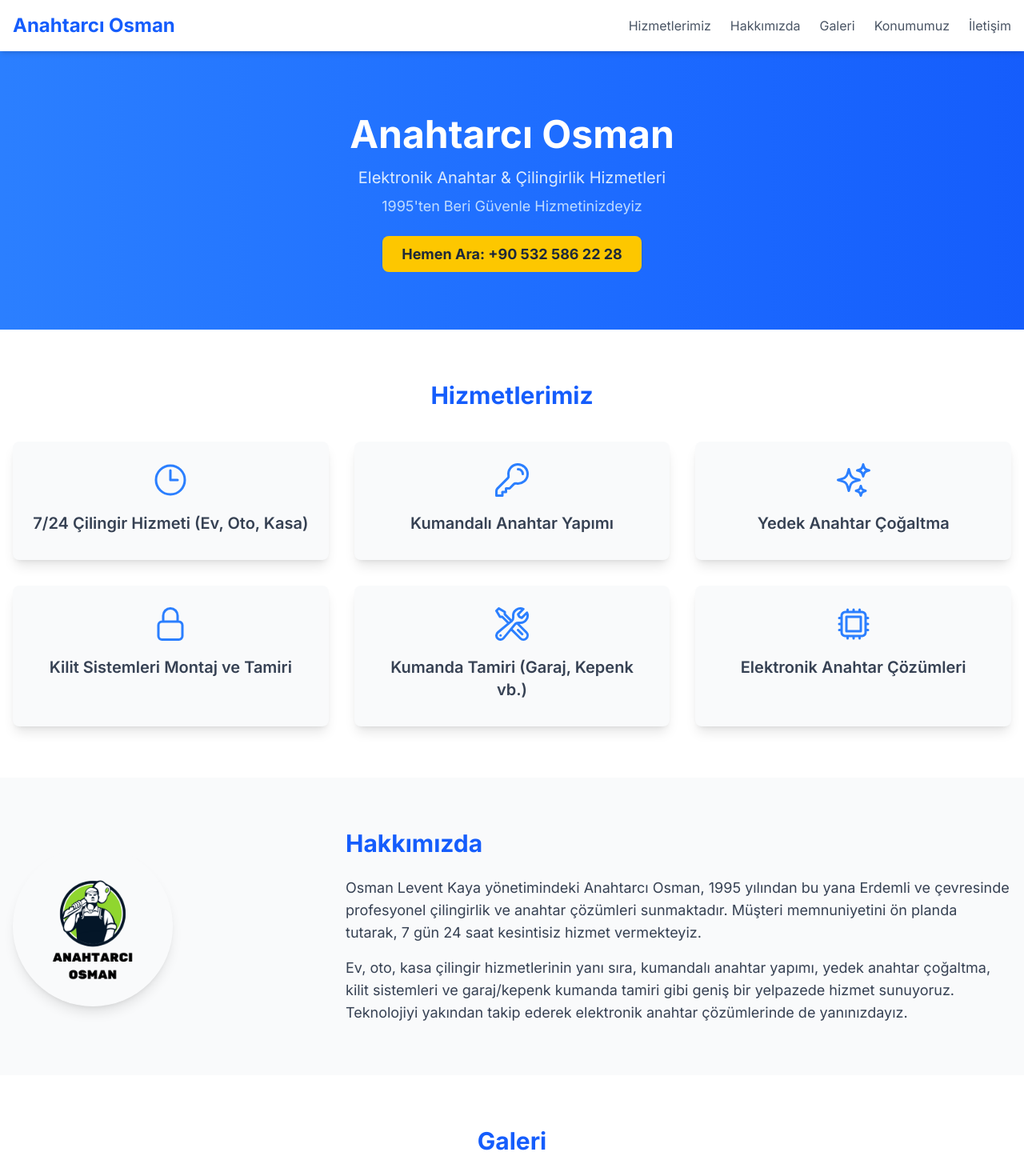
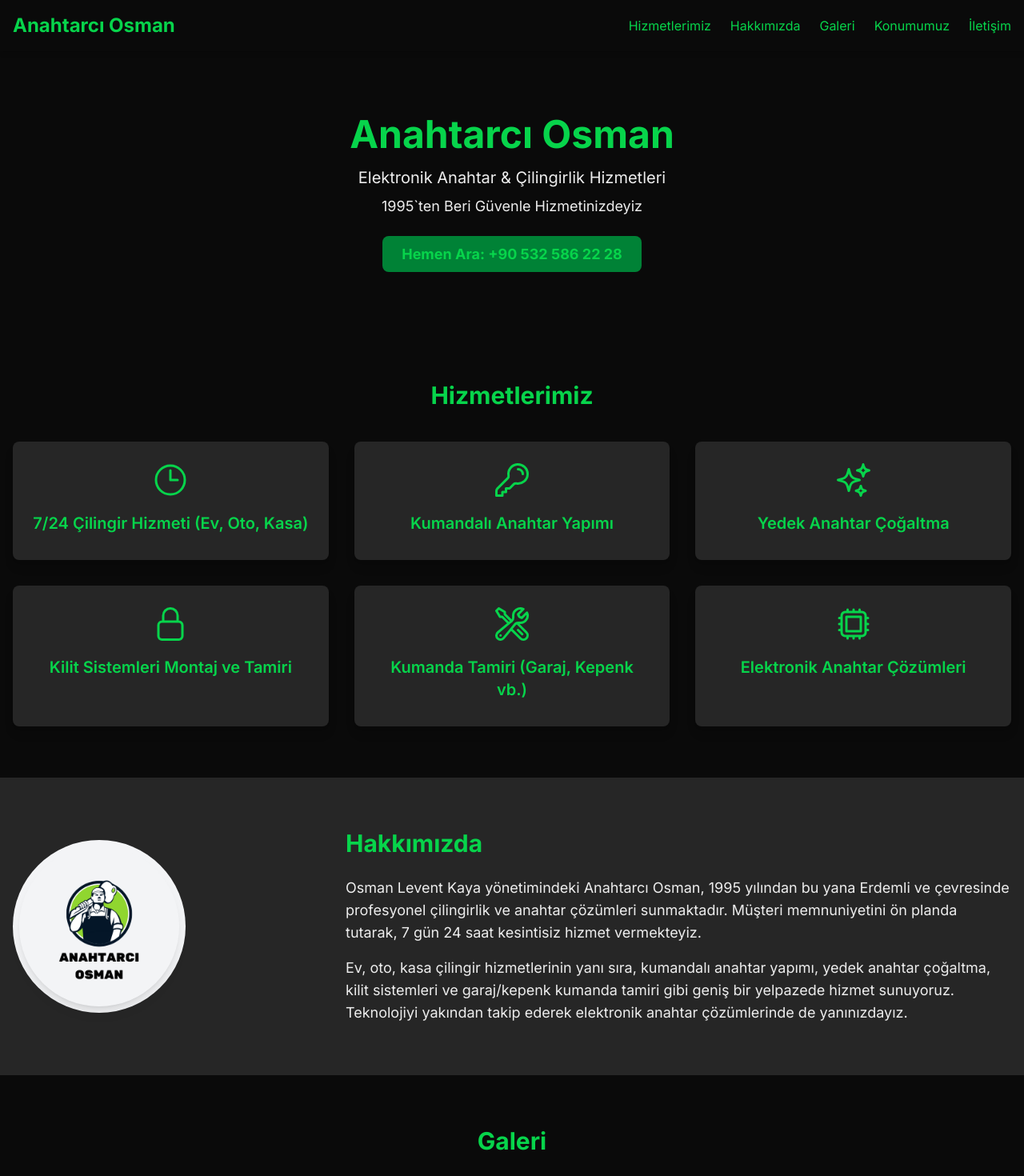
Before and after one commit to dolphinium/locksmith-web-app, a Next.js app: page / in a window 1280 px wide. Shown: the top 1470 px of the page at 80% size. Built offline with nearby package versions, Linux system fonts and the light colour scheme.

Commit message:
change theme

```diff
--- a/src/app/globals.css
+++ b/src/app/globals.css
@@ -5,8 +5,9 @@ html {
 }
 
 :root {
-  --background: #ffffff;
-  --foreground: #171717;
+  --background: #0a0a0a; /* Black background */
+  --foreground: #ededed; /* Light gray for general text */
+  --accent-green: #07D44B; /* Green from the shop sign */
 }
 
 @theme inline {
@@ -29,6 +30,14 @@ body {
   font-family: Arial, Helvetica, sans-serif;
 }
 
+h1, h2, h3, h4, h5, h6 {
+  color: var(--accent-green);
+}
+
+a {
+  color: var(--accent-green);
+}
+
 /* Masonry Grid Styles */
 .my-masonry-grid {
   display: -webkit-box; /* Not needed if autoprefixing */
--- a/src/app/page.tsx
+++ b/src/app/page.tsx
@@ -27,14 +27,14 @@ export default function HomePage() {
 
       <main className="flex-grow">
         {/* Hero Section */}
-        <section className="bg-gradient-to-r from-blue-500 to-blue-600 text-white py-20 px-4 text-center"> {/* Lighter gradient */}
+        <section className="py-20 px-4 text-center"> {/* Removed background gradient */}
           <div className="container mx-auto">
-            <h1 className="text-5xl font-bold mb-4 text-white">Anahtarcı Osman</h1> {/* Ensure contrast */}
-            <p className="text-xl mb-2 text-blue-100">Elektronik Anahtar & Çilingirlik Hizmetleri</p> {/* Lighter accent */}
-            <p className="text-lg text-blue-200 mb-8">1995&apos;ten Beri Güvenle Hizmetinizdeyiz</p> {/* Lighter accent, escaped apostrophe */}
+            <h1 className="text-5xl font-bold mb-4 text-[var(--accent-green)]">Anahtarcı Osman</h1> {/* Use accent green */}
+            <p className="text-xl mb-2 text-[var(--foreground)]">Elektronik Anahtar & Çilingirlik Hizmetleri</p> {/* Use foreground color */}
+            <p className="text-lg text-[var(--foreground)] mb-8">1995`ten Beri Güvenle Hizmetinizdeyiz</p> {/* Use foreground color, escaped apostrophe */}
             <a
               href="tel:+905325862228"
-              className="bg-yellow-400 hover:bg-yellow-500 text-gray-800 font-bold py-2 px-4 text-base sm:py-3 sm:px-6 sm:text-lg rounded-lg transition duration-300" /* Responsive classes */
+              className="bg-green-700 hover:bg-green-900 text-white font-bold py-2 px-4 text-base sm:py-3 sm:px-6 sm:text-lg rounded-lg transition duration-300" /* Even darker green button, white text */
             >
               Hemen Ara: +90 532 586 22 28
             </a>
@@ -42,14 +42,14 @@ export default function HomePage() {
         </section>
 
         {/* Services Section */}
-        <section id="services" className="py-16 bg-white px-4"> {/* White background */}
+        <section id="services" className="py-16 px-4"> {/* Removed white background */}
           <div className="container mx-auto text-center">
-            <h2 className="text-3xl font-bold mb-10 text-blue-600">Hizmetlerimiz</h2> {/* Darker blue accent */}
+            <h2 className="text-3xl font-bold mb-10 text-[var(--accent-green)]">Hizmetlerimiz</h2> {/* Use accent green */}
             <div className="grid md:grid-cols-2 lg:grid-cols-3 gap-8">
               {services.map((service, index) => (
-                <div key={index} className="bg-gray-50 p-6 rounded-lg shadow-lg hover:shadow-blue-500/30 transition-shadow duration-300 flex flex-col items-center text-center"> {/* Light gray card bg */}
-                  <service.icon className="h-12 w-12 text-blue-500 mb-4" /> {/* Adjusted icon color */}
-                  <h3 className="text-xl font-semibold text-gray-700 mb-2">{service.name}</h3> {/* Darker text */}
+                <div key={index} className="bg-neutral-800 p-6 rounded-lg shadow-lg hover:shadow-[0_0_15px_var(--accent-green)] transition-shadow duration-300 flex flex-col items-center text-center"> {/* Darker card bg, green shadow */}
+                  <service.icon className="h-12 w-12 text-[var(--accent-green)] mb-4" /> {/* Use accent green for icon */}
+                  <h3 className="text-xl font-semibold text-[var(--foreground)] mb-2">{service.name}</h3> {/* Use foreground color */}
                 </div>
               ))}
             </div>
@@ -57,9 +57,10 @@ export default function HomePage() {
         </section>
 
         {/* About Section */}
-        <section id="about" className="py-16 bg-gray-50 px-4"> {/* Light gray background */}
+        <section id="about" className="py-16 bg-neutral-800 px-4"> {/* Darker background */}
           <div className="container mx-auto text-center md:text-left md:flex md:items-center">
             <div className="md:w-1/3 mb-8 md:mb-0 md:pr-8 flex justify-center md:justify-start">
+              <div className="bg-gray-100 p-2 rounded-full inline-block">
                 <Image
                   src="/logo.png"
                   alt="Anahtarcı Osman Şirket Logosu"
@@ -68,13 +69,14 @@ export default function HomePage() {
                   className="rounded-full shadow-lg object-contain"
                 />
               </div>
+            </div>
             <div className="md:w-2/3">
-              <h2 className="text-3xl font-bold mb-6 text-blue-600">Hakkımızda</h2> {/* Darker blue accent */}
-              <p className="text-lg mb-4 text-gray-700"> {/* Darker text */}
+              <h2 className="text-3xl font-bold mb-6 text-[var(--accent-green)]">Hakkımızda</h2> {/* Use accent green */}
+              <p className="text-lg mb-4 text-[var(--foreground)]"> {/* Use foreground color */}
                 Osman Levent Kaya yönetimindeki Anahtarcı Osman, 1995 yılından bu yana Erdemli ve çevresinde profesyonel çilingirlik ve anahtar çözümleri sunmaktadır.
                 Müşteri memnuniyetini ön planda tutarak, 7 gün 24 saat kesintisiz hizmet vermekteyiz.
               </p>
-              <p className="text-lg text-gray-700"> {/* Darker text */}
+              <p className="text-lg text-[var(--foreground)]"> {/* Use foreground color */}
                 Ev, oto, kasa çilingir hizmetlerinin yanı sıra, kumandalı anahtar yapımı, yedek anahtar çoğaltma, kilit sistemleri ve garaj/kepenk kumanda tamiri gibi geniş bir yelpazede hizmet sunuyoruz.
                 Teknolojiyi yakından takip ederek elektronik anahtar çözümlerinde de yanınızdayız.
               </p>
@@ -83,17 +85,17 @@ export default function HomePage() {
         </section>
 
         {/* Gallery Section */}
-        <section id="gallery" className="py-16 bg-white px-4"> {/* White background */}
+        <section id="gallery" className="py-16 px-4"> {/* Removed white background */}
           <div className="container mx-auto">
-            <h2 className="text-3xl font-bold mb-10 text-blue-600 text-center">Galeri</h2> {/* Darker blue accent */}
+            <h2 className="text-3xl font-bold mb-10 text-[var(--accent-green)] text-center">Galeri</h2> {/* Use accent green */}
             <Gallery />
           </div>
         </section>
 
         {/* Location Section */}
-        <section id="location" className="py-16 bg-white px-4"> {/* White background */}
+        <section id="location" className="py-16 px-4"> {/* Removed white background */}
           <div className="container mx-auto text-center">
-            <h2 className="text-3xl font-bold mb-10 text-blue-600">Konumumuz</h2>
+            <h2 className="text-3xl font-bold mb-10 text-[var(--accent-green)]">Konumumuz</h2> {/* Use accent green */}
             <div className="max-w-4xl mx-auto"> {/* Added max-width wrapper */}
               <div className="aspect-[16/9] rounded-lg shadow-xl overflow-hidden"> {/* Updated aspect ratio class for Tailwind v4 */}
                 <iframe
@@ -112,27 +114,27 @@ export default function HomePage() {
         </section>
 
         {/* Contact Section */}
-        <section id="contact" className="py-16 bg-gray-50 px-4"> {/* Light gray background */}
+        <section id="contact" className="py-16 bg-neutral-800 px-4"> {/* Darker background */}
           <div className="container mx-auto text-center">
-            <h2 className="text-3xl font-bold mb-10 text-blue-600">İletişim</h2> {/* Darker blue accent */}
-            <div className="max-w-lg mx-auto bg-white p-8 rounded-lg shadow-xl"> {/* White card bg */}
-              <p className="text-xl font-semibold mb-2 text-gray-800">Osman Levent Kaya</p> {/* Darker text */}
-              <p className="text-lg text-gray-600 mb-4"> {/* Darker text */}
+            <h2 className="text-3xl font-bold mb-10 text-[var(--accent-green)]">İletişim</h2> {/* Use accent green */}
+            <div className="max-w-lg mx-auto bg-neutral-700 p-8 rounded-lg shadow-xl"> {/* Darker card bg */}
+              <p className="text-xl font-semibold mb-2 text-[var(--foreground)]">Osman Levent Kaya</p> {/* Use foreground color */}
+              <p className="text-lg text-[var(--foreground)] mb-4"> {/* Use foreground color */}
                 Merkez Mah. Şehit Süleyman Şahin Sk. No:4/A Erdemli/Mersin, 33780
               </p>
-              <p className="text-2xl font-bold text-blue-600 mb-4"> {/* Darker blue accent for phone */}
-                <a href="tel:+905325862228" className="hover:text-blue-500 transition-colors">
+              <p className="text-2xl font-bold text-[var(--accent-green)] mb-4"> {/* Use accent green for phone */}
+                <a href="tel:+905325862228" className="hover:text-green-700 transition-colors">
                   +90 532 586 22 28
                 </a>
               </p>
-              <p className="text-lg text-gray-600 mb-6">7/24 Çilingir Hizmeti</p> {/* Darker text */}
+              <p className="text-lg text-[var(--foreground)] mb-6">7/24 Çilingir Hizmeti</p> {/* Use foreground color */}
               <a
                 href="https://www.instagram.com/anahtarciosman/"
                 target="_blank"
                 rel="noopener noreferrer"
-                className="inline-block bg-indigo-500 hover:bg-indigo-600 text-white font-semibold py-3 px-6 rounded-lg transition duration-300" /* Changed Instagram button color */
+                className="inline-block bg-green-700 hover:bg-green-900 text-white font-semibold py-3 px-6 rounded-lg transition duration-300" /* Even darker green button, white text */
               >
-                Instagram&apos;da Takip Edin
+                Instagramda Takip Edin
               </a>
             </div>
           </div>
--- a/src/components/Footer.tsx
+++ b/src/components/Footer.tsx
@@ -1,6 +1,6 @@
 const Footer = () => {
   return (
-    <footer className="bg-gray-200 p-6 text-center text-sm text-gray-600 border-t border-gray-300"> {/* Adjusted colors */}
+    <footer className="bg-[var(--background)] p-6 text-center text-sm text-[var(--foreground)] border-t border-neutral-700"> {/* Adjusted colors */}
       <p>&copy; {new Date().getFullYear()} Anahtarcı Osman Elektronik Anahtar Çilingirlik Hizmetleri.</p>
       <p>Tüm Hakları Saklıdır. Erdemli / Mersin.</p>
     </footer>
--- a/src/components/Navbar.tsx
+++ b/src/components/Navbar.tsx
@@ -15,16 +15,16 @@ const Navbar = () => {
   ];
 
   return (
-    <nav className="bg-white p-4 shadow-md sticky top-0 z-50">
+    <nav className="bg-[var(--background)] p-4 shadow-md sticky top-0 z-50">
       <div className="container mx-auto flex justify-between items-center">
-        <Link href="/" className="text-2xl font-bold text-blue-600 hover:text-blue-500 transition-colors">
+        <Link href="/" className="text-2xl font-bold text-[var(--accent-green)] hover:text-green-700 transition-colors">
           Anahtarcı Osman
         </Link>
 
         {/* Desktop Menu */}
         <div className="hidden md:flex items-center space-x-6">
           {navLinks.map((link) => (
-            <Link key={link.href} href={link.href} className="text-gray-600 hover:text-blue-600 transition-colors">
+            <Link key={link.href} href={link.href} className="text-[var(--foreground)] hover:text-[var(--accent-green)] transition-colors">
               {link.label}
             </Link>
           ))}
@@ -34,7 +34,7 @@ const Navbar = () => {
         <div className="md:hidden flex items-center">
           <button
             onClick={() => setIsMobileMenuOpen(!isMobileMenuOpen)}
-            className="text-gray-600 hover:text-blue-600 focus:outline-none"
+            className="text-[var(--foreground)] hover:text-[var(--accent-green)] focus:outline-none"
             aria-label="Toggle menu"
           >
             {isMobileMenuOpen ? (
@@ -48,12 +48,12 @@ const Navbar = () => {
 
       {/* Mobile Menu */}
       {isMobileMenuOpen && (
-        <div className="md:hidden mt-3 space-y-2 pb-3 border-t border-gray-200">
+        <div className="md:hidden mt-3 space-y-2 pb-3 border-t border-neutral-700">
           {navLinks.map((link) => (
             <Link
               key={link.href}
               href={link.href}
-              className="block px-3 py-2 rounded-md text-base font-medium text-gray-700 hover:text-blue-600 hover:bg-gray-50 transition-colors"
+              className="block px-3 py-2 rounded-md text-base font-medium text-[var(--foreground)] hover:text-[var(--accent-green)] hover:bg-neutral-700 transition-colors"
               onClick={() => setIsMobileMenuOpen(false)} // Close menu on link click
             >
               {link.label}
```
Lines whose indentation alone changed are shown as unchanged.
